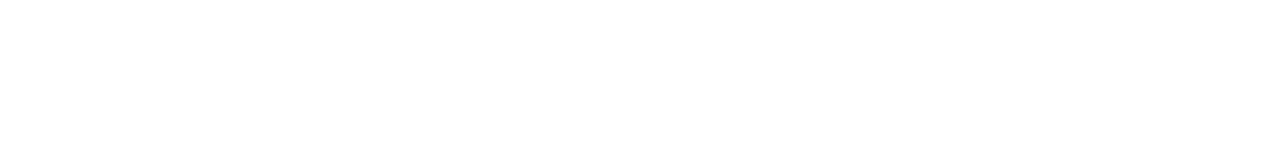
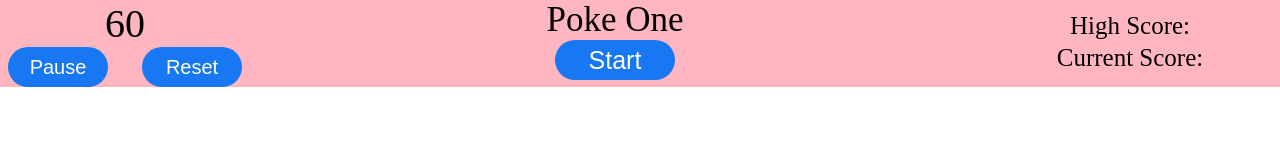
Before and after one commit to SaiDev59/MindYourClicks, a plain HTML site: page index.html in a window 1280 px wide. Drawn offline with Linux system fonts and the light colour scheme.

Commit message:
Header is updated with timer, start buttons
:q
;q
git add.

```diff
--- a/code.js
+++ b/code.js
@@ -0,0 +1,41 @@
+let displayTime = document.querySelector('.timeBar')
+let startBtn = document.querySelector('.start');
+let pauseBtn = document.querySelector('.pause');
+let resetBtn = document.querySelector('.reset');
+let countDown = null;
+let secs = 60;
+
+startBtn.addEventListener('click', start);
+pauseBtn.addEventListener('click', pause);
+resetBtn.addEventListener('click', reset);
+
+function start() {
+    if(countDown) {
+        return
+    }
+    countDown = setInterval(function() {
+        secs--;
+        if (secs === 0) {
+            clearInterval(countDown);
+            secs = 60;
+            counDown = null;
+
+        }
+        if (secs<10 && secs > 0)
+            displayTime.innerHTML = "0" + secs;
+        else displayTime.innerHTML = secs;
+    }, 1000)
+}
+
+function pause () {
+    clearInterval(countDown);
+    countDown = null;
+}
+
+function reset () {
+    clearInterval(countDown);
+    countDown = null;
+    secs = 60;
+    displayTime.innerHTML = secs;
+
+}
--- /dev/null
+++ b/headerStyles.css
@@ -0,0 +1,27 @@
+/* This styles for header */
+.header {
+    flex: 1;
+    display: flex;
+    flex-direction: row;
+    background-color: lightpink;
+    justify-content: center;
+    align-content: center;
+}
+
+/* These are styles for timer,logo and score divs */
+
+.timer {
+    width: 250px;
+    display: flex;
+    flex-direction: column;
+}
+
+.logo {
+    flex: 1;
+    display: flex;
+    flex-direction: column;
+}
+
+.score {
+    width: 300px;
+}
--- a/index.html
+++ b/index.html
@@ -6,15 +6,32 @@
     <meta name="viewport" content="width=device-width, initial-scale=1.0">
     <title>Mind your clicks</title>
     <link rel="stylesheet" href="style.css">
+    <link rel="stylesheet" href="headerStyles.css">
 </head>
 <body>
     <section class="layout">
         <div class="header">
-            <div class="timer"></div>
-            <div class="logo"></div>
-            <div class="score"></div>
+            <div class="timer">
+                <div class="timeBar">
+                    60
+                </div>
+                <div class="buttons">
+                    <div class="pauseDiv"><button class="pause">Pause</button></div>
+                    <div class="resetDiv"><button class="reset">Reset</button></div>
+                </div>
+            </div>
+            <div class="logo">
+                <div class="gameName">Poke One</div>
+                <div class="startDiv"><button class="start">Start</button></div>
+            </div>
+            <div class="score">
+                <div class="highScore">High Score: </div>
+                <div class="currentScore">Current Score: </div>
+            </div>
         </div>
         <div class="game"></div>
     </section>
+
+    <script src="code.js"></script>
 </body>
 </html>
--- a/style.css
+++ b/style.css
@@ -1,25 +1,76 @@
+* {
+    margin: 0;
+    padding: 0;
+}
+
 .layout {
     display: flex;
     flex-direction: column;
 }
 
-.header {
-    flex: 1;
+
+.start, .pause, .reset {
+    background-color: #1877f2;
+    height: 40px;
+    width: 120px;
+    font-size: 25px;
+    color: white;
+    border-radius: 20px;
+    border: none;
+
+}
+
+.pause {
+    width: 100px;
+    font-size: 20px;
+    margin-left: 8px;
+    margin-right: 4px;
+}
+
+.reset {
+    width: 100px;
+    font-size: 20px;
+    margin-right: 8px;
+    margin-left: 4px;
+}
+
+.timeBar {
+    font-size: 40px;
+    text-align: center;
+}
+
+.buttons {
     display: flex;
     flex-direction: row;
-    background-color: lightpink;
-    justify-content: center;
-    align-content: center;
-}
+    justify-content:space-between;
+    align-items: center;
 
-.timer {
-    width: 60px;
-}
-
-.logo {
-    flex: 1;
 }
 
 .score {
-    width: 60px;
+    display: flex;
+    flex-direction: column;
 }
+
+.highScore {
+    flex: 1;
+    text-align: center;
+    font-size: 25px;
+    margin-top: 12px;
+}
+
+.currentScore {
+    flex: 1;
+    text-align: center;
+    font-size: 25px;
+    margin-bottom: 12px;
+}
+
+.gameName {
+    font-size: 35px;
+    text-align: center;
+}
+
+.startDiv {
+    align-self: center;
+}
```
